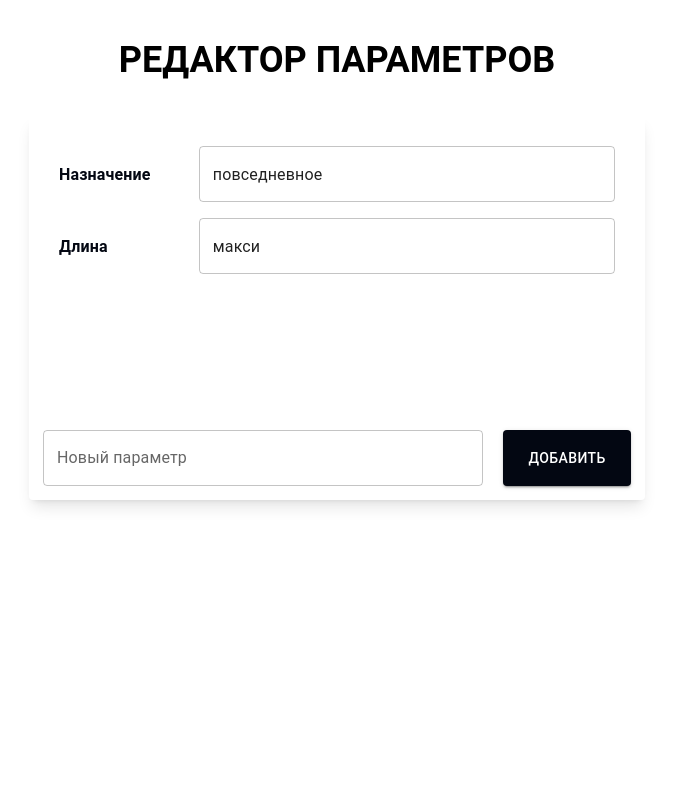
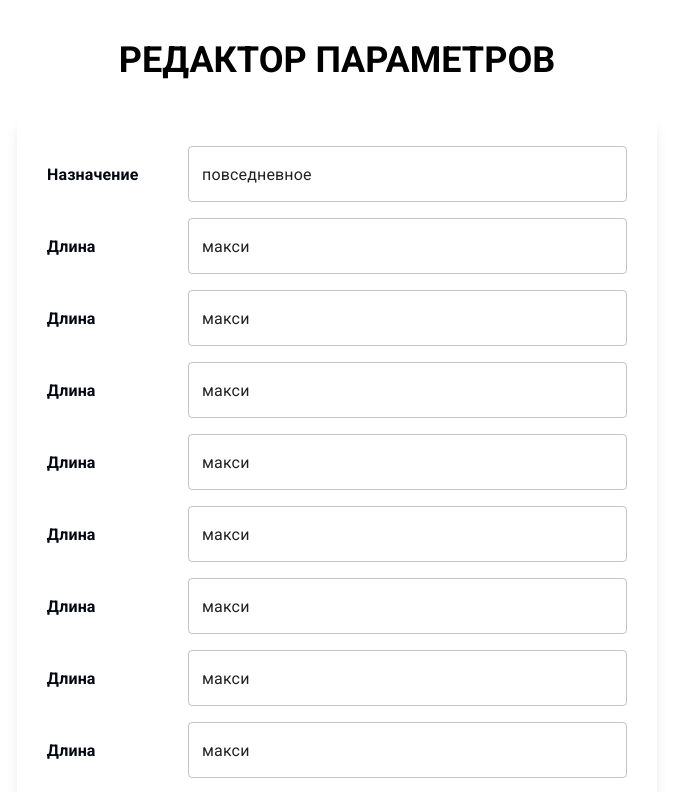
Before and after one commit to MiggRabbid/test-task---Selsup, a React (Vite) app: page / in a window 1280 px wide. Shown: the top 792 px of the page, without its empty margins (303-976 px from the left). Built offline with nearby package versions, Linux system fonts and the light colour scheme.

Commit message:
UpdateL finish

```diff
--- a/src/app/App.tsx
+++ b/src/app/App.tsx
@@ -86,6 +86,7 @@ class ParamEditor extends React.Component<Props, State> {
     });
   };
 
+  // возможность добавлять и новые параметры. Также сюда можно добавить селект, чтобы выбирать тип нового параметра.
   addNewParam = () => {
     const newParamName = this.newParamRef.current?.value.trim() || '';
     if (!newParamName) return;
@@ -114,6 +115,7 @@ class ParamEditor extends React.Component<Props, State> {
   };
 
   render() {
+    const {} = this.getModel();
     return (
       <Paper className="w-1/2 h-fit min-h-96 p-3.5 flex flex-col justify-between gap-9 shadow-lg!">
         <List className="w-full flex flex-col">
@@ -162,6 +164,19 @@ class ParamEditor extends React.Component<Props, State> {
 const initialParams: Param[] = [
   { id: 1, name: 'Назначение', type: ParamType.String },
   { id: 2, name: 'Длина', type: ParamType.String },
+  { id: 2, name: 'Длина', type: ParamType.String },
+  { id: 2, name: 'Длина', type: ParamType.String },
+  { id: 2, name: 'Длина', type: ParamType.String },
+  { id: 2, name: 'Длина', type: ParamType.String },
+  { id: 2, name: 'Длина', type: ParamType.String },
+  { id: 2, name: 'Длина', type: ParamType.String },
+  { id: 2, name: 'Длина', type: ParamType.String },
+  { id: 2, name: 'Длина', type: ParamType.String },
+  { id: 2, name: 'Длина', type: ParamType.String },
+  { id: 2, name: 'Длина', type: ParamType.String },
+  { id: 2, name: 'Длина', type: ParamType.String },
+  { id: 2, name: 'Длина', type: ParamType.String },
+  { id: 2, name: 'Длина', type: ParamType.String },
 ];
 
 const initialModel: Model = {
@@ -190,7 +205,15 @@ const theme = createTheme({
         root: {
           '&.Mui-focused': {
             color: '#1d293d',
-            border: '1px solid #1d293d',
+          },
+        },
+      },
+    },
+    MuiFormLabel: {
+      styleOverrides: {
+        root: {
+          '&.Mui-focused': {
+            color: '#1d293d',
           },
         },
       },
@@ -201,7 +224,7 @@ const theme = createTheme({
 /** ----- App */
 const App = () => (
   <ThemeProvider theme={theme}>
-    <Box className="w-full h-full p-6 pt-10 flex flex-col justify-start items-center gap-9">
+    <Box className="pt-10 pb-20 flex flex-col justify-start items-center gap-9">
       <h1 className="text-4xl font-bold uppercase">Редактор параметров</h1>
       <ParamEditor params={initialParams} model={initialModel} />
     </Box>
--- a/src/styles/index.css
+++ b/src/styles/index.css
@@ -1,26 +1,13 @@
+@import url('https://fonts.googleapis.com/css2?family=Roboto:wght@400;500;700&display=swap');
+@import "tailwindcss";
 
-@import "tailwindcss";
-@tailwind base;
-@tailwind components;
-@tailwind utilities;
-
-@import url('https://fonts.googleapis.com/css2?family=Roboto:wght@400;500;700&display=swap');
 
 body {
   margin: 0;
   padding: 0;
   box-sizing: border-box;
-  width: 100dvw;
-  height: fit-content;
-  min-height: 100dvh;
   font-family: 'Roboto', sans-serif;
-  font-size: 16;
+  font-size: 16px;
   line-height: 1.25;
   font-weight: 500;
 }
-
-#root {
-  width: 100dvw;
-  height: fit-content;
-  min-height: 100dvh;
-}
```
Also changed, not shown: src/app/App.module.scss (deleted), 2 other files (tests, documents, lock files or other folders).
